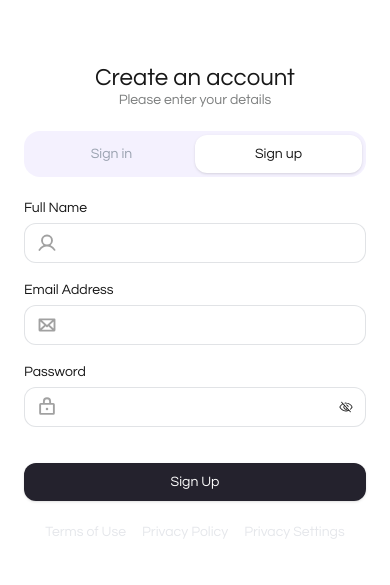
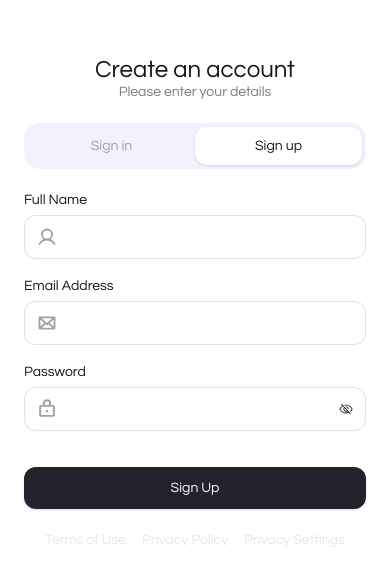
Before and after one commit to abel-otegbola/introo, a Next.js app: page /auth/signup in a window 390 px wide. Shown: the part 117-702 px from the top of the page. Built offline with nearby package versions, Linux system fonts and the light colour scheme; no server answers.

Commit message:
feat: update button and input components for improved styling and consistency

```diff
--- a/src/components/button/Button.tsx
+++ b/src/components/button/Button.tsx
@@ -29,7 +29,7 @@ export default function Button({ variant, className, href, size, disabled, onCli
                     className={`rounded-[12px] flex items-center justify-center md:gap-2 gap-1 w-fit
                         ${variants[variant || "primary"]}
                         ${disabled ? "opacity-[0.25]" : ""}
-                        ${size === "xs" ? "rounded-[2px] text-[8px] py-[2px] md:px-[8px] px-[4px]" : size === "small" ? "rounded text-[12px] py-[4px] md:px-[12px] px-[8px]" : size === "large" ? "rounded-[12px] md:py-[16px] py-[10px] md:px-[32px] px-[28px]" : "rounded-[8px] md:py-[16px] py-[12px] md:px-[24px] px-[18px]"}
+                        ${size === "xs" ? "rounded-[2px] text-[8px] py-[2px] md:px-[8px] px-[4px]" : size === "small" ? "rounded text-[12px] py-[4px] md:px-[12px] px-[8px]" : size === "large" ? "rounded-[12px] md:py-[16px] py-[10px] md:px-[32px] px-[28px]" : "rounded-[8px] md:py-[16px] py-[14px] md:px-[24px] px-[18px]"}
                         ${className}
                     `}
                 >
@@ -40,7 +40,7 @@ export default function Button({ variant, className, href, size, disabled, onCli
                     className={`rounded-[12px] duration-500 flex items-center justify-center md:gap-2 gap-1 w-fit cursor-pointer
                         ${variants[variant || "primary"]}
                         ${disabled ? "opacity-[0.25]" : ""}
-                        ${size === "xs" ? "rounded-[2px] text-[8px] py-[2px] md:px-[8px] px-[4px]" : size === "small" ? "rounded text-[12px] py-[4px] md:px-[12px] px-[8px]" : size === "large" ? "rounded-[12px] md:py-[16px] py-[10px] md:px-[32px] px-[28px]" : "rounded-[8px] md:py-[16px] py-[12px] md:px-[24px] px-[18px]"}
+                        ${size === "xs" ? "rounded-[2px] text-[8px] py-[2px] md:px-[8px] px-[4px]" : size === "small" ? "rounded text-[12px] py-[4px] md:px-[12px] px-[8px]" : size === "large" ? "rounded-[12px] md:py-[16px] py-[10px] md:px-[32px] px-[28px]" : "rounded-[8px] md:py-[16px] py-[14px] md:px-[24px] px-[18px]"}
                         ${className}
                     `}
                     {...props}
--- a/src/components/input/input.tsx
+++ b/src/components/input/input.tsx
@@ -30,7 +30,7 @@ export default function Input({ className, disabled, label, name, value, type, o
             `}>
                 <span className={`${!focus ? "opacity-[0.4]": "text-secondary"} ml-2 ${leftIcon ? "mr-2" : ""}`}>{ leftIcon }</span>
                 <input
-                    className={`md:py-[12px] py-[8px] w-full outline-none bg-transparent rounded-[8px]
+                    className={`md:py-[12px] py-[10px] w-full outline-none bg-transparent rounded-[8px]
                         ${className}
                         ${disabled ? "opacity-[0.25]" : ""}
                     `}
```
